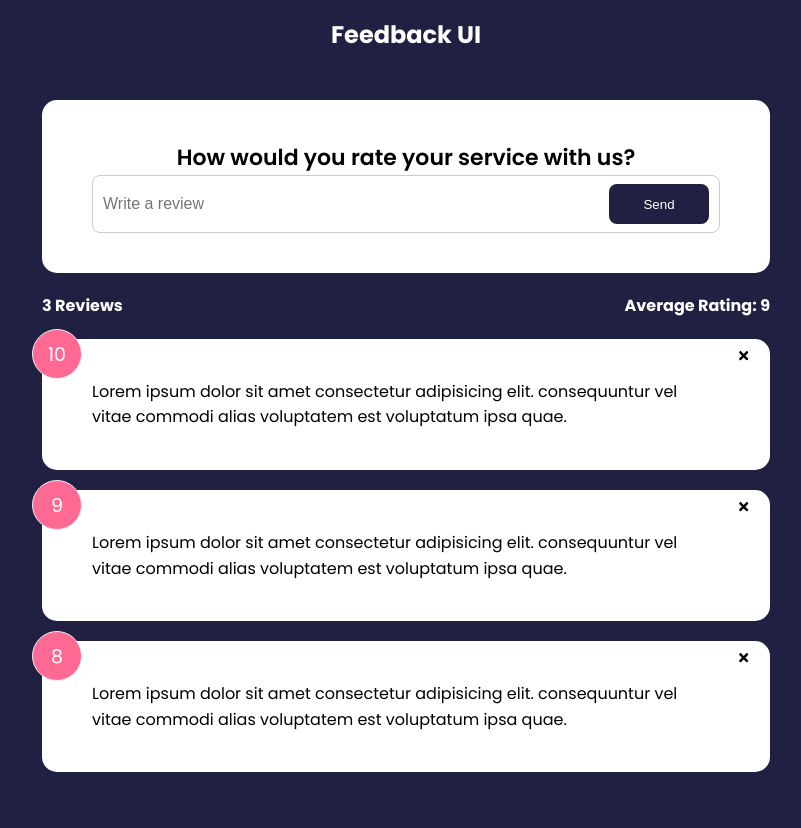
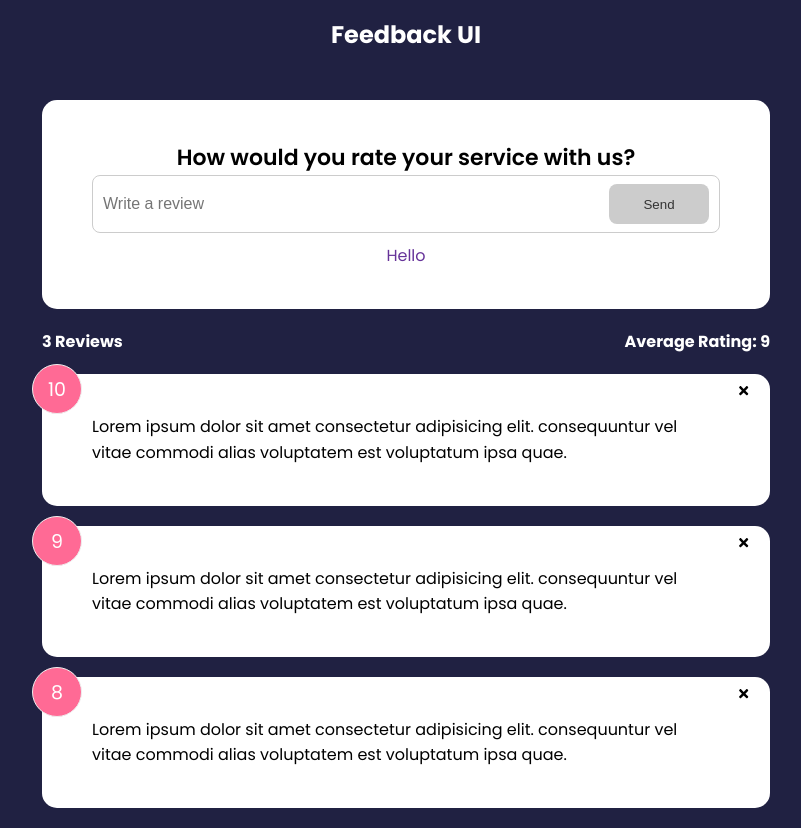
Before and after one commit to JenniferSchutzman/feedback-app, a React (Create React App) app: page / in a window 1280 px wide. Shown: the whole page, without its empty margins (234-1035 px from the left). Before the commit the page ends 800 px from the top, so only its background shows below. Built offline with nearby package versions, Linux system fonts and the light colour scheme.

Commit message:
button component and form validation for more than 10 characters

```diff
--- a/src/components/FeedbackForm.jsx
+++ b/src/components/FeedbackForm.jsx
@@ -4,10 +4,25 @@
 
 function FeedbackForm() {
   const [text, setText] = useState("");
+  const [btnDisabled, setBtnDisabled] = useState(true);
+  const [message, setMessage] = useState("Hello");
 
   const handleTextChange = (e) => {
+    if (text === "") {
+      setBtnDisabled(true);
+      setMessage(null);
+    } else if (text !== "" && text.trim().length <= 10) {
+      setMessage("text must be at least 10 characters");
+      setBtnDisabled(true);
+    } else {
+      setMessage(null);
+      setBtnDisabled(false);
+    }
+
     setText(console.log(e.target.value));
   };
+
+  console.log("btnDisabled", btnDisabled);
 
   return (
     <Card>
@@ -22,8 +37,11 @@
             placeholder="Write a review"
             value={text}
           />
-          <Button type="submit">Send</Button>
+          <Button type="submit" isDisabled={btnDisabled}>
+            Send
+          </Button>
         </div>
+        {message && <div className="message">{message}</div>}
       </form>
     </Card>
   );
--- a/src/components/FeedbackItem.jsx
+++ b/src/components/FeedbackItem.jsx
@@ -9,7 +9,7 @@
 
   //   const handleClick = () => {
   //     // prev default param for teh hook setRating automatically attaches to the
-  //     // hook value...wow!
+  //     // hook value!
   //     setRating((prev) => {
   //       console.log("prev on render", prev);
   //       return prev + 1;
```
